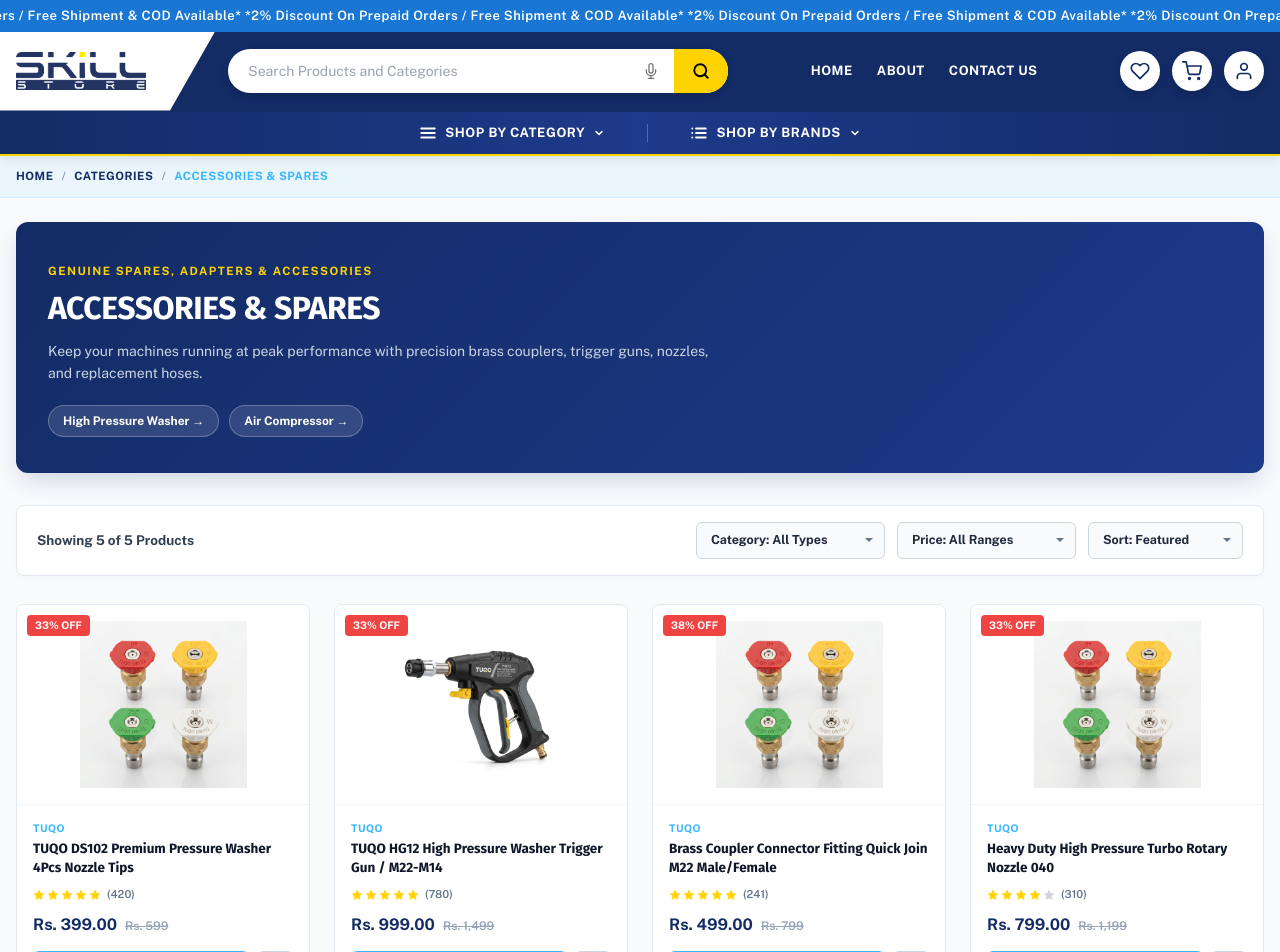
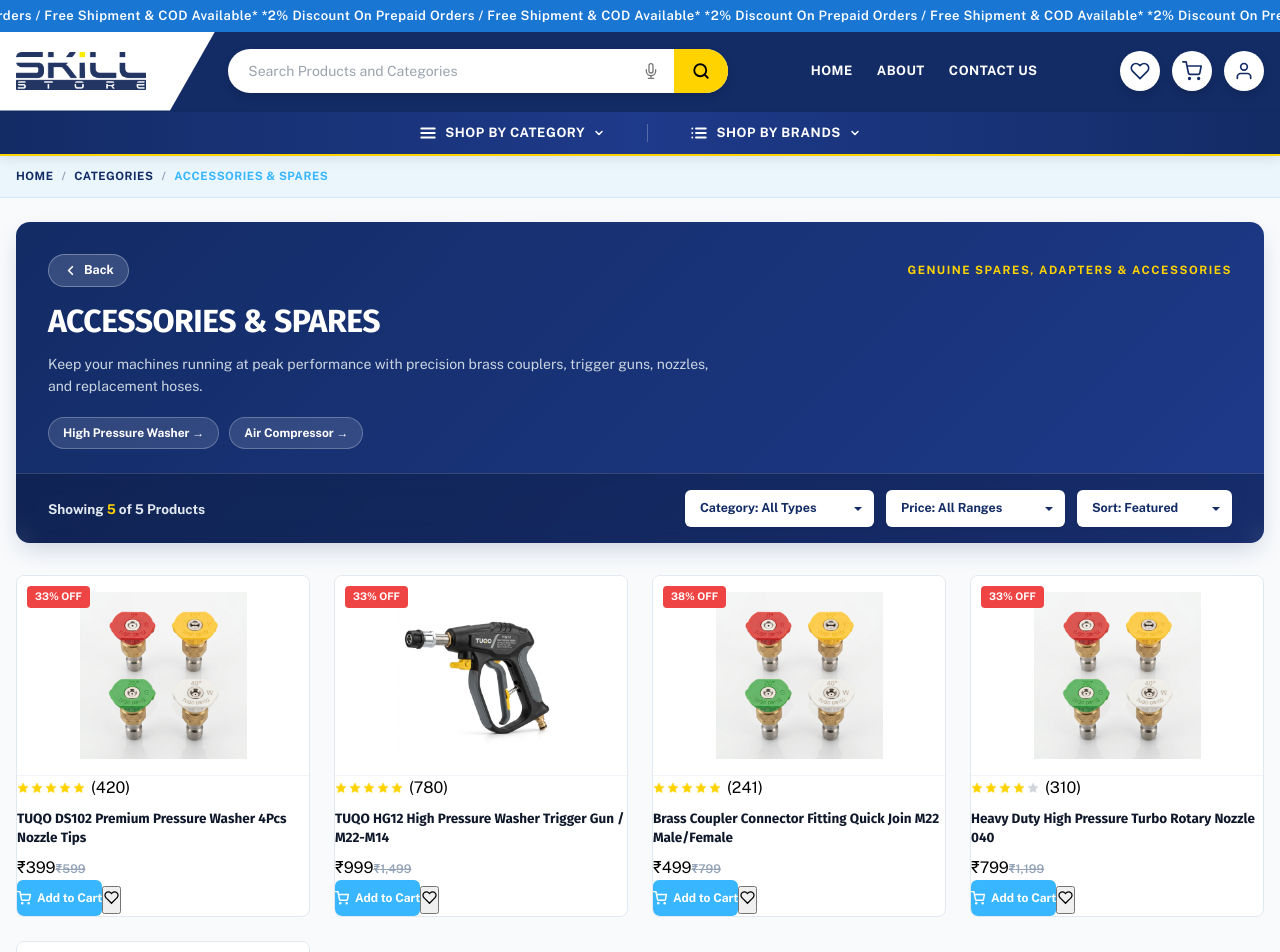
Before and after one commit to Arnav-Sharma437/Skill-store, a Next.js app: page /category/accessories-spares in a window 1280 px wide. Shown: the top 952 px of the page. Built offline with nearby package versions, Linux system fonts and the light colour scheme.

Commit message:
feat: merge product count and filter dropdowns directly inside Category Banner and add Back navigation button

```diff
--- a/src/app/category/[slug]/CategoryPage.module.css
+++ b/src/app/category/[slug]/CategoryPage.module.css
@@ -46,8 +46,8 @@
 /* Category Hero Banner */
 .categoryBanner {
   background: linear-gradient(135deg, #132c66 0%, #1e3a8a 100%);
-  border-radius: 12px;
-  padding: 36px 32px;
+  border-radius: 14px;
+  padding: 32px 32px 36px;
   color: #ffffff;
   margin-bottom: 32px;
   position: relative;
@@ -55,13 +55,43 @@
   box-shadow: 0 10px 25px -5px rgba(19, 44, 102, 0.2);
 }
 
+.bannerTopRow {
+  display: flex;
+  align-items: center;
+  justify-content: space-between;
+  margin-bottom: 14px;
+  flex-wrap: wrap;
+  gap: 12px;
+}
+
+.backBtn {
+  display: inline-flex;
+  align-items: center;
+  gap: 6px;
+  background: rgba(255, 255, 255, 0.15);
+  border: 1px solid rgba(255, 255, 255, 0.3);
+  color: #ffffff;
+  padding: 6px 14px;
+  border-radius: 20px;
+  font-size: 12.5px;
+  font-weight: 750;
+  cursor: pointer;
+  transition: all var(--transition-fast) ease;
+}
+
+.backBtn:hover {
+  background: #ffd300;
+  color: #132c66;
+  border-color: #ffd300;
+  transform: translateX(-3px);
+}
+
 .bannerSubtitle {
   display: inline-block;
   font-size: 11.5px;
-  font-weight: 800;
+  font-weight: 850;
   color: #ffd300;
   letter-spacing: 1.5px;
-  margin-bottom: 8px;
   text-transform: uppercase;
 }
 
@@ -86,6 +116,7 @@
   display: flex;
   gap: 10px;
   flex-wrap: wrap;
+  margin-bottom: 6px;
 }
 
 .subCatPill {
@@ -109,17 +140,16 @@
   transform: translateY(-1px);
 }
 
-/* Filter & Controls Bar */
-.filterBar {
+/* Merged Banner Filter & Controls Strip */
+.bannerFilterRow {
   display: flex;
   align-items: center;
   justify-content: space-between;
-  background: #ffffff;
-  padding: 16px 20px;
-  border-radius: 8px;
-  border: 1px solid #e2e8f0;
-  margin-bottom: 28px;
-  box-shadow: 0 2px 6px rgba(0,0,0,0.02);
+  background: rgba(0, 0, 0, 0.22);
+  backdrop-filter: blur(10px);
+  border-top: 1px solid rgba(255, 255, 255, 0.15);
+  margin: 24px -32px -36px;
+  padding: 16px 32px;
   flex-wrap: wrap;
   gap: 16px;
 }
@@ -127,7 +157,12 @@
 .resultsCount {
   font-size: 13.5px;
   font-weight: 700;
-  color: #334155;
+  color: #e2e8f0;
+}
+
+.countHighlight {
+  color: #ffd300;
+  font-weight: 900;
 }
 
 .controls {
@@ -143,21 +178,22 @@
 
 .select {
   appearance: none;
-  background-color: #f8fafc;
-  border: 1.5px solid #cbd5e1;
+  background-color: #ffffff;
+  border: 1.5px solid rgba(255, 255, 255, 0.4);
   padding: 8px 32px 8px 14px;
   border-radius: 6px;
   font-size: 12.5px;
-  font-weight: 700;
-  color: #1e293b;
+  font-weight: 750;
+  color: #132c66;
   cursor: pointer;
   outline: none;
-  transition: border-color var(--transition-fast) ease;
+  transition: all var(--transition-fast) ease;
+  box-shadow: 0 2px 6px rgba(0, 0, 0, 0.08);
 }
 
 .select:focus {
-  border-color: #38b6ff;
-  background-color: #ffffff;
+  border-color: #ffd300;
+  box-shadow: 0 0 0 2px rgba(255, 211, 0, 0.3);
 }
 
 .selectWrapper::after {
@@ -170,7 +206,7 @@
   height: 0;
   border-left: 4px solid transparent;
   border-right: 4px solid transparent;
-  border-top: 4px solid #64748b;
+  border-top: 4px solid #132c66;
   pointer-events: none;
 }
 
@@ -404,15 +440,19 @@
     font-size: 24px;
   }
   .categoryBanner {
-    padding: 24px 20px;
+    padding: 24px 20px 28px;
+  }
+  .bannerFilterRow {
+    margin: 20px -20px -28px;
+    padding: 14px 20px;
   }
 }
 
-@media (max-width: 540px) {
+@media (max-width: 640px) {
   .productsGrid {
     grid-template-columns: 1fr;
   }
-  .filterBar {
+  .bannerFilterRow {
     flex-direction: column;
     align-items: stretch;
   }
--- a/src/app/category/[slug]/page.tsx
+++ b/src/app/category/[slug]/page.tsx
@@ -3,6 +3,7 @@
 import React, { useState, useMemo, use } from "react";
 import Link from "next/link";
 import Image from "next/image";
+import { useRouter } from "next/navigation";
 import AnnouncementBar from "@/components/home/AnnouncementBar";
 import Header from "@/components/home/Header";
 import Footer from "@/components/home/Footer";
@@ -16,6 +17,7 @@
 
 export default function CategoryPage({ params }: PageProps) {
   const { slug } = use(params);
+  const router = useRouter();
   const { addToCart, toggleWishlist, isInWishlist } = useApp();
 
   const [filterType, setFilterType] = useState("all");
@@ -171,11 +173,26 @@
         </div>
 
         <div className="container">
-          {/* Category Banner */}
+          {/* Category Banner with Merged Filters & Back Option */}
           <div className={styles.categoryBanner}>
+            {/* Top Action Row with Back Button */}
+            <div className={styles.bannerTopRow}>
+              <button
+                onClick={() => router.back()}
+                className={styles.backBtn}
+                aria-label="Go to previous page"
+              >
+                <svg width="15" height="15" viewBox="0 0 24 24" fill="none" stroke="currentColor" strokeWidth="2.8" strokeLinecap="round" strokeLinejoin="round">
+                  <polyline points="15 18 9 12 15 6"></polyline>
+                </svg>
+                <span>Back</span>
+              </button>
               <span className={styles.bannerSubtitle}>{categoryDetail.subtitle}</span>
+            </div>
+
             <h1 className={styles.bannerTitle}>{categoryDetail.name}</h1>
             <p className={styles.bannerDesc}>{categoryDetail.description}</p>
+
             {categoryDetail.subCategories && categoryDetail.subCategories.length > 0 && (
               <div className={styles.subCatPills}>
                 {categoryDetail.subCategories.map((sub) => (
@@ -185,12 +202,11 @@
                 ))}
               </div>
             )}
-          </div>
 
-          {/* Filter & Sorting Controls */}
-          <div className={styles.filterBar}>
+            {/* Merged Filter & Sorting Controls Strip directly inside Banner */}
+            <div className={styles.bannerFilterRow}>
               <div className={styles.resultsCount}>
-              Showing {filteredProducts.length} of {categoryDetail.products.length} Products
+                Showing <strong className={styles.countHighlight}>{filteredProducts.length}</strong> of {categoryDetail.products.length} Products
               </div>
 
               <div className={styles.controls}>
@@ -237,6 +253,7 @@
                 </div>
               </div>
             </div>
+          </div>
 
           {/* Products Grid */}
           {filteredProducts.length > 0 ? (
@@ -260,8 +277,11 @@
                       </div>
                     </Link>
 
-                    <div className={styles.cardDetails}>
-                      {product.brand && <span className={styles.brandTag}>{product.brand}</span>}
+                    <div className={styles.content}>
+                      <div className={styles.ratingRow}>
+                        {renderStars(product.rating)}
+                        <span className={styles.reviewCount}>({product.ratingCount})</span>
+                      </div>
 
                       <Link href={`/product/${product.id}`} className={styles.titleLink}>
                         <h3 className={styles.productTitle} title={product.title}>
@@ -269,57 +289,41 @@
                         </h3>
                       </Link>
 
-                      <div className={styles.ratingRow}>
-                        {renderStars(product.rating)}
-                        <span className={styles.reviewsCount}>({product.ratingCount})</span>
+                      <div className={styles.priceRow}>
+                        <div className={styles.prices}>
+                          <span className={styles.currentPrice}>
+                            ₹{product.price.toLocaleString("en-IN")}
+                          </span>
+                          {product.originalPrice > product.price && (
+                            <span className={styles.originalPrice}>
+                              ₹{product.originalPrice.toLocaleString("en-IN")}
+                            </span>
+                          )}
+                        </div>
                       </div>
 
-                      <div className={styles.priceBlock}>
-                        <span className={styles.price}>Rs. {product.price.toLocaleString("en-IN")}.00</span>
-                        {product.originalPrice > product.price && (
-                          <span className={styles.originalPrice}>Rs. {product.originalPrice.toLocaleString("en-IN")}</span>
-                        )}
-                      </div>
-
-                      <div className={styles.actionRow}>
+                      <div className={styles.actionButtons}>
                         <button
-                          onClick={() =>
-                            addToCart({
-                              id: product.id,
-                              title: product.title,
-                              price: product.price,
-                              imageUrl: product.imageUrl,
-                            })
-                          }
+                          type="button"
+                          onClick={() => addToCart(product)}
                           className={styles.cartButton}
+                          aria-label={`Add ${product.title} to cart`}
                         >
-                          <svg width="12" height="12" viewBox="0 0 24 24" fill="none" stroke="currentColor" strokeWidth="2.5">
+                          <svg width="14" height="14" viewBox="0 0 24 24" fill="none" stroke="currentColor" strokeWidth="2.5" strokeLinecap="round" strokeLinejoin="round">
                             <circle cx="9" cy="21" r="1"></circle>
                             <circle cx="20" cy="21" r="1"></circle>
                             <path d="M1 1h4l2.68 13.39a2 2 0 0 0 2 1.61h9.72a2 2 0 0 0 2-1.61L23 6H6"></path>
                           </svg>
-                          <span>Add To Cart</span>
+                          <span>Add to Cart</span>
                         </button>
+
                         <button
-                          onClick={() =>
-                            toggleWishlist({
-                              id: product.id,
-                              title: product.title,
-                              price: product.price,
-                              imageUrl: product.imageUrl,
-                            })
-                          }
-                          className={`${styles.favouriteButton} ${isInWishlist(product.id) ? styles.favActive : ""}`}
-                          aria-label="Toggle Wishlist"
+                          type="button"
+                          onClick={() => toggleWishlist(product)}
+                          className={`${styles.wishlistButton} ${isInWishlist(product.id) ? styles.wishlistActive : ""}`}
+                          aria-label={`Add ${product.title} to wishlist`}
                         >
-                          <svg
-                            width="14"
-                            height="14"
-                            viewBox="0 0 24 24"
-                            fill={isInWishlist(product.id) ? "#ef4444" : "none"}
-                            stroke={isInWishlist(product.id) ? "#ef4444" : "#132c66"}
-                            strokeWidth="2.5"
-                          >
+                          <svg width="15" height="15" viewBox="0 0 24 24" fill={isInWishlist(product.id) ? "#ef4444" : "none"} stroke={isInWishlist(product.id) ? "#ef4444" : "currentColor"} strokeWidth="2">
                             <path d="M20.84 4.61a5.5 5.5 0 0 0-7.78 0L12 5.67l-1.06-1.06a5.5 5.5 0 0 0-7.78 7.78l1.06 1.06L12 21.23l7.78-7.78 1.06-1.06a5.5 5.5 0 0 0 0-7.78z"></path>
                           </svg>
                         </button>
@@ -330,9 +334,19 @@
               })}
             </div>
           ) : (
-            <div className={styles.emptyBlock}>
+            <div className={styles.noResults}>
               <h3>No products found</h3>
-              <p>Try changing your filter options to view available machinery and tools.</p>
+              <p>Try clearing or adjusting your filters to find what you are looking for.</p>
+              <button
+                onClick={() => {
+                  setFilterType("all");
+                  setFilterPrice("all");
+                  setSortBy("default");
+                }}
+                className={styles.resetBtn}
+              >
+                Reset All Filters
+              </button>
             </div>
           )}
         </div>
--- a/src/app/shop/[brand]/[category]/CategoryProductsPage.module.css
+++ b/src/app/shop/[brand]/[category]/CategoryProductsPage.module.css
@@ -19,9 +19,33 @@
 .breadcrumbContent {
   display: flex;
   align-items: center;
-  gap: 6px;
+  gap: 8px;
   color: #ffffff;
   text-transform: uppercase;
+  flex-wrap: wrap;
+}
+
+.backBtn {
+  display: inline-flex;
+  align-items: center;
+  gap: 4px;
+  background: rgba(255, 255, 255, 0.2);
+  border: 1px solid rgba(255, 255, 255, 0.4);
+  color: #ffffff;
+  padding: 4px 10px;
+  border-radius: 16px;
+  font-size: 11.5px;
+  font-weight: 800;
+  cursor: pointer;
+  margin-right: 6px;
+  transition: all var(--transition-fast) ease;
+}
+
+.backBtn:hover {
+  background: #132c66;
+  color: #ffd300;
+  border-color: #132c66;
+  transform: translateX(-2px);
 }
 
 .breadcrumbContent a {
```
Also changed, not shown: src/app/shop/[brand]/[category]/page.tsx (+12 -0 lines). Lines whose indentation alone changed are shown as unchanged.
